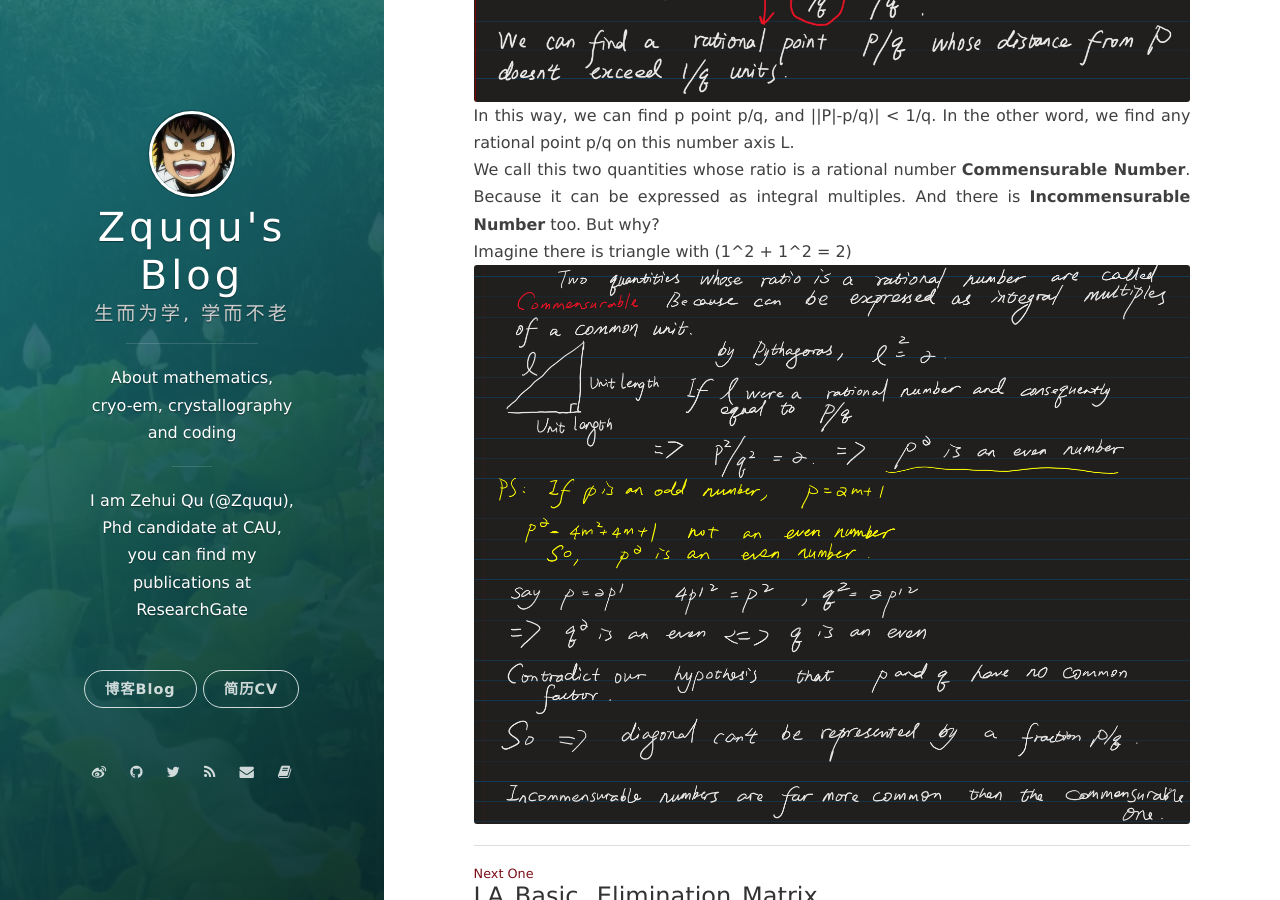
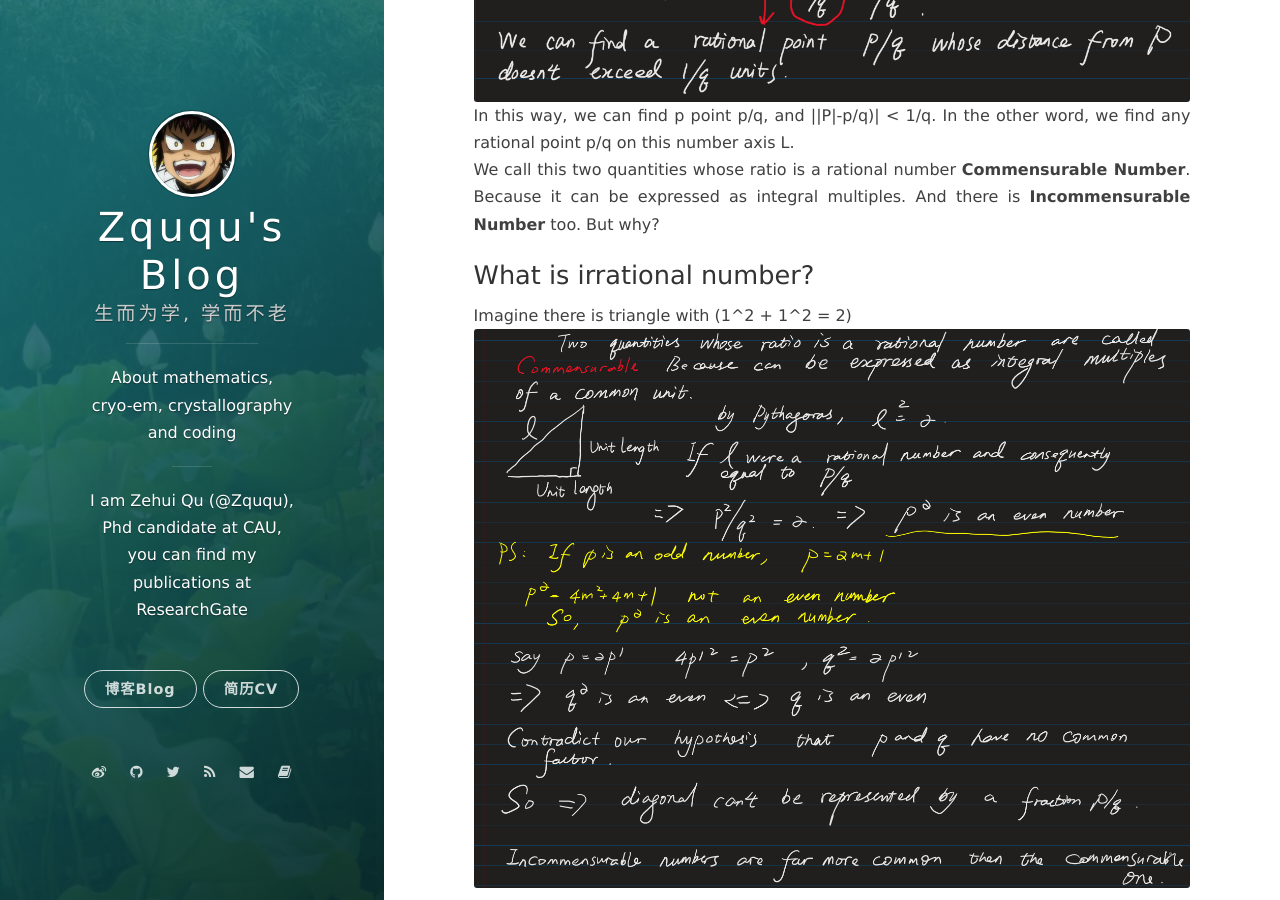
Before and after one commit to onevcat/vno-jekyll, a Jekyll site: the page built from _posts/2019-07-11-restart-my-calculus-learning.markdown, in a window 1280 px wide and 900 px high, scrolled down 913 px. Built offline with Jekyll 4.4.1, drawn with Linux system fonts in a browser that asks for light colours; nearby versions of some CDN libraries; comment, search, counter and statistics services are not loaded.

Commit message:
post edit 2019-07-12

```diff
--- a/_posts/2019-07-11-restart-my-calculus-learning.markdown
+++ b/_posts/2019-07-11-restart-my-calculus-learning.markdown
@@ -9,7 +9,9 @@ date: 2019-07-11 11:19:24.000000000 +09:00
 I have decided to restart my Calculus learning. Reference book is 'Introduction to Calculus and Analysis' by Richard Courant and Fritz John. <br>
 
 ## 1 Introduction
+
 ### How to represent rational numbers
+
 For better comprehension of numbers, we need to represent the rational numbers at first.<br>
 Imagine a number axis L, with a unit length 1, we can rule the positive direction and negative direction.<br>
 ![figure1](/assets/1907/Snipaste_2019-07-11_13-14-13.png)
@@ -17,5 +19,6 @@ And then we need to represent the rational numbers. Arbitrarily set a point 'P',
 ![figure2](/assets/1907/Snipaste_2019-07-11_13-22-51.png)
 In this way, we can find p point p/q, and ||P|-p/q)| < 1/q. In the other word, we find any rational point p/q on this number axis L.<br>
 We call this two quantities whose ratio is a rational number **Commensurable Number**. Because it can be expressed as integral multiples. And there is **Incommensurable Number** too. But why?<br>
+### What is irrational number?
 Imagine there is triangle with (1^2 + 1^2 = 2)<br>
 ![figure3](/assets/1907/Snipaste_2019-07-11_13-45-30.png)
```
